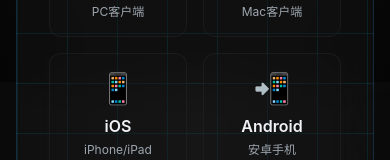
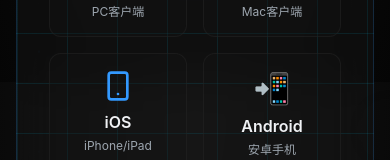
Before and after one commit to Alexneilcaiqiqi/vivid-palette-ai, a React (Vite) app: page / in a window 390 px wide. Shown: the part 762-922 px from the top of the page. Built offline with nearby package versions, Linux system fonts and the light colour scheme.

Commit message:
Change iOS icon to iPhone logo
Updated the iOS platform icon in `src/components/Hero.tsx` from a generic mobile phone emoji (📱) to a line-art iPhone logo.

```diff
--- a/src/components/Hero.tsx
+++ b/src/components/Hero.tsx
@@ -1,5 +1,5 @@
 import { Button } from "@/components/ui/button";
-import { ArrowRight, Globe, Shield, Zap } from "lucide-react";
+import { ArrowRight, Globe, Shield, Zap, Smartphone } from "lucide-react";
 
 const Hero = () => {
   return (
@@ -66,7 +66,7 @@ const Hero = () => {
               {[
                 { name: "Windows", icon: "🖥️", desc: "PC客户端" },
                 { name: "macOS", icon: "💻", desc: "Mac客户端" },
-                { name: "iOS", icon: "📱", desc: "iPhone/iPad" },
+                { name: "iOS", icon: <Smartphone className="w-8 h-8 text-primary" />, desc: "iPhone/iPad" },
                 { name: "Android", icon: "📲", desc: "安卓手机" },
                 { name: "路由器", icon: "📡", desc: "全家共享" },
                 { name: "浏览器", icon: "🌐", desc: "免装插件" }
@@ -76,7 +76,9 @@ const Hero = () => {
                   className="p-4 bg-card/30 rounded-xl border border-border/50 hover-float hover:border-primary/50 transition-all duration-300"
                   style={{ animationDelay: `${index * 0.1}s` }}
                 >
-                  <div className="text-3xl mb-2">{platform.icon}</div>
+                  <div className="text-3xl mb-2 flex justify-center">
+                    {typeof platform.icon === 'string' ? platform.icon : platform.icon}
+                  </div>
                   <h3 className="font-semibold text-foreground mb-1">{platform.name}</h3>
                   <p className="text-xs text-muted-foreground">{platform.desc}</p>
                 </div>
```
